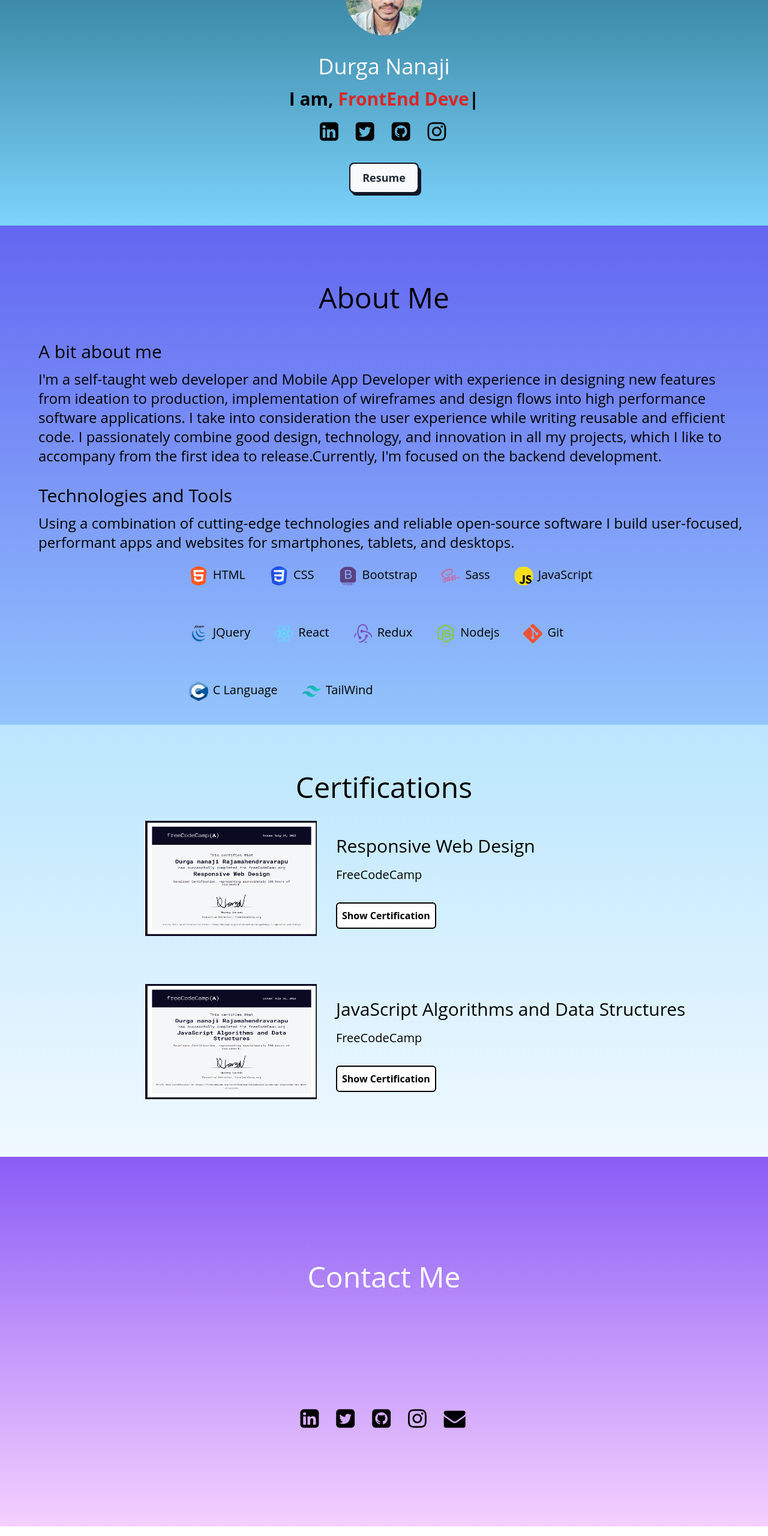
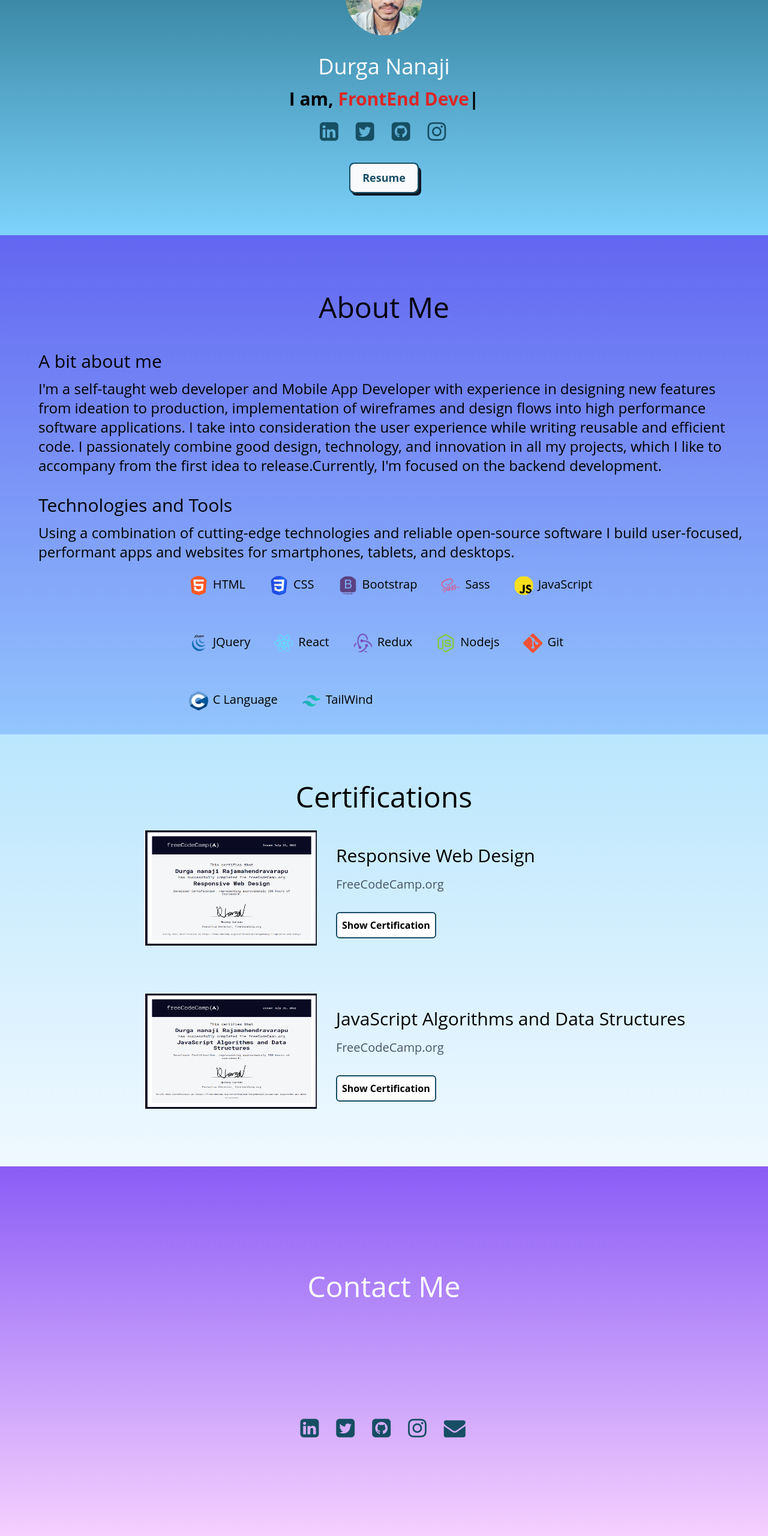
Before and after one commit to Durgananaji2143/Portfolio, a plain HTML site: page index.html in a window 1280 px wide. Shown: the part 229-2789 px from the top of the page at 60% size. Drawn offline with nearby package versions, Linux system fonts and the light colour scheme.

Commit message:
change colors

```diff
--- a/index.html
+++ b/index.html
@@ -3,7 +3,7 @@
   <head>
     <meta charset="utf-8" />
     <meta http-equiv="X-UA-Compatible" content="IE=edge" />
-    <title>Page Title</title>
+    <title>Nanaji Portfolio</title>
     <meta name="viewport" content="width=device-width, initial-scale=1" />
     <link rel="stylesheet" href="style.css" />
     <link
@@ -55,12 +55,12 @@
       <div class="text-4xl pt-4">
         <a
           href="https://www.linkedin.com/in/durga-nanaji-r-34011a22b/"
-          class="text-black tracking-widest hover:text-white"
+          class="text-cyan-900 tracking-widest hover:text-white"
           ><i class="fa fa-linkedin-square"></i
         ></a>
         <a
           href="https://twitter.com/Durgananaji1"
-          class="text-black tracking-widest ml-4 mr-4 hover:text-white"
+          class="text-cyan-900 tracking-widest ml-4 mr-4 hover:text-white"
           ><i
             class="fa fa-twitter-square tracking-widest"
             aria-hidden="true"
@@ -68,23 +68,22 @@
         ></a>
         <a
           href="https://github.com/Nanaji2143/Nanaji2143"
-          class="text-black tracking-widest mr-4 hover:text-white"
+          class="text-cyan-900 tracking-widest mr-4 hover:text-white"
           ><i class="fa fa-github-square tracking-widest" aria-hidden="true"></i
         ></a>
         <a
           href="https://www.instagram.com/moms_son_nani_143/"
-          class="text-black tracking-widest hover:text-white"
-          ><i
-            class="fa fa-instagram tracking-widest"
-            aria-hidden="true"
-            class="text-black"
-          ></i
+          class="text-cyan-900 tracking-widest hover:text-white"
+          ><i class="fa fa-instagram tracking-widest" aria-hidden="true"></i
         ></a>
       </div>
-      <button class="mt-8">
-        <a href="#_" class="relative inline-block text-lg group">
+      <button class="mt-8 mb-4">
+        <a
+          href="https://docs.google.com/document/d/1wN29oqEjSJZe5-gIFkrm-iULA2LRbFJQCPBNBVLRYaA/edit#heading=h.1dwfq5a6haa"
+          class="relative inline-block text-lg group"
+        >
           <span
-            class="relative z-10 block px-5 py-3 overflow-hidden font-medium leading-tight text-gray-800 transition-colors duration-300 ease-out border-2 border-gray-900 rounded-lg group-hover:text-white"
+            class="relative z-10 block px-5 py-3 overflow-hidden font-medium leading-tight text-cyan-900 transition-colors duration-300 ease-out border-2 border-cyan-900 shadow-cyan-900 rounded-lg group-hover:text-white"
           >
             <span
               class="absolute inset-0 w-full h-full px-5 py-3 rounded-lg bg-gray-50"
@@ -208,10 +207,10 @@
         </div>
         <div class="mt-10 mb-4">
           <h2 class="text-3xl text-center pt-4 pl-8">Responsive Web Design</h2>
-          <p class="text-xl text-Gray-400 pt-4 pl-8">FreeCodeCamp</p>
+          <p class="text-xl text-slate-600 pt-4 pl-8">FreeCodeCamp.org</p>
           <button
             type="submit"
-            class="p-2 rounded-md bg-white border-2 border-black hover:bg-gray-700 delay-100 mt-8 ml-8"
+            class="p-2 rounded-md bg-white border-2 border-cyan-900 hover:bg-cyan-900 delay-100 mt-8 ml-8"
           >
             <a
               href="https://www.freecodecamp.org/certification/DurgaNanaji/responsive-web-design"
@@ -230,10 +229,10 @@
           <h2 class="text-3xl text-center pt-4 pl-8">
             JavaScript Algorithms and Data Structures
           </h2>
-          <p class="text-xl text-Gray-400 pt-4 pl-8">FreeCodeCamp</p>
+          <p class="text-xl text-slate-600 pt-4 pl-8">FreeCodeCamp.org</p>
           <button
             type="submit"
-            class="p-2 rounded-md bg-white text-black border-2 border-black hover:bg-gray-700 delay-100 mt-8 ml-8"
+            class="p-2 rounded-md bg-white text-black border-2 border-cyan-900 hover:bg-cyan-900 delay-100 mt-8 ml-8"
           >
             <a
               href="https://www.freecodecamp.org/certification/DurgaNanaji/javascript-algorithms-and-data-structures"
@@ -251,31 +250,31 @@
         <a
           href="https://www.linkedin.com/in/durga-nanaji-r-34011a22b/"
           target="_blank"
-          class="text-black tracking-widest hover:text-white"
+          class="text-cyan-900 tracking-widest hover:text-white"
           ><i class="fa fa-linkedin-square"></i
         ></a>
         <a
           href="https://twitter.com/Durgananaji1"
           target="_blank"
-          class="text-black tracking-widest ml-4 mr-4 hover:text-white"
+          class="text-cyan-900 tracking-widest ml-4 mr-4 hover:text-white"
           ><i class="fa fa-twitter-square" aria-hidden="true"></i
         ></a>
         <a
           href="https://github.com/Nanaji2143/Nanaji2143"
           target="_blank"
-          class="text-black tracking-widest mr-4 hover:text-white"
+          class="text-cyan-900 tracking-widest mr-4 hover:text-white"
           ><i class="fa fa-github-square" aria-hidden="true"></i
         ></a>
         <a
           href="https://www.instagram.com/moms_son_nani_143/"
           target="_blank"
-          class="text-black tracking-widest mr-4 hover:text-white"
+          class="text-cyan-900 tracking-widest mr-4 hover:text-white"
           ><i class="fa fa-instagram" aria-hidden="true"></i
         ></a>
         <a
           href="https://mail.google.com/mail/u/0/#inbox"
           target="_blank"
-          class="text-black tracking-widest hover:text-white"
+          class="text-cyan-900 tracking-widest hover:text-white"
           ><i class="fa fa-envelope" aria-hidden="true"></i
         ></a>
       </div>
--- a/style.css
+++ b/style.css
@@ -7,7 +7,7 @@
   border-radius: 8px;
   transition: all 0.5s ease 0s;
   height: 40px;
-  top : -2px;
+  top: -2px;
 }
 .navr a {
   padding: 2rem;
@@ -20,26 +20,26 @@
 .navr .start-home,
 a:nth-child(1):hover ~ .animation {
   width: 100px;
-  left: 16px;
+  left: 12px;
 }
 .navr a:nth-child(2) {
   width: 100px;
 }
 .navr a:nth-child(2):hover ~ .animation {
   width: 100px;
-  left: 168px;
+  left: 157px;
 }
 .navr a:nth-child(3) {
   width: 110px;
 }
 .navr a:nth-child(3):hover ~ .animation {
   width: 110px;
-  left: 326px;
+  left: 306px;
 }
 .navr a:nth-child(4) {
   width: 140px;
 }
 .navr a:nth-child(4):hover ~ .animation {
   width: 140px;
-  left: 500px;
+  left: 468px;
 }
```
